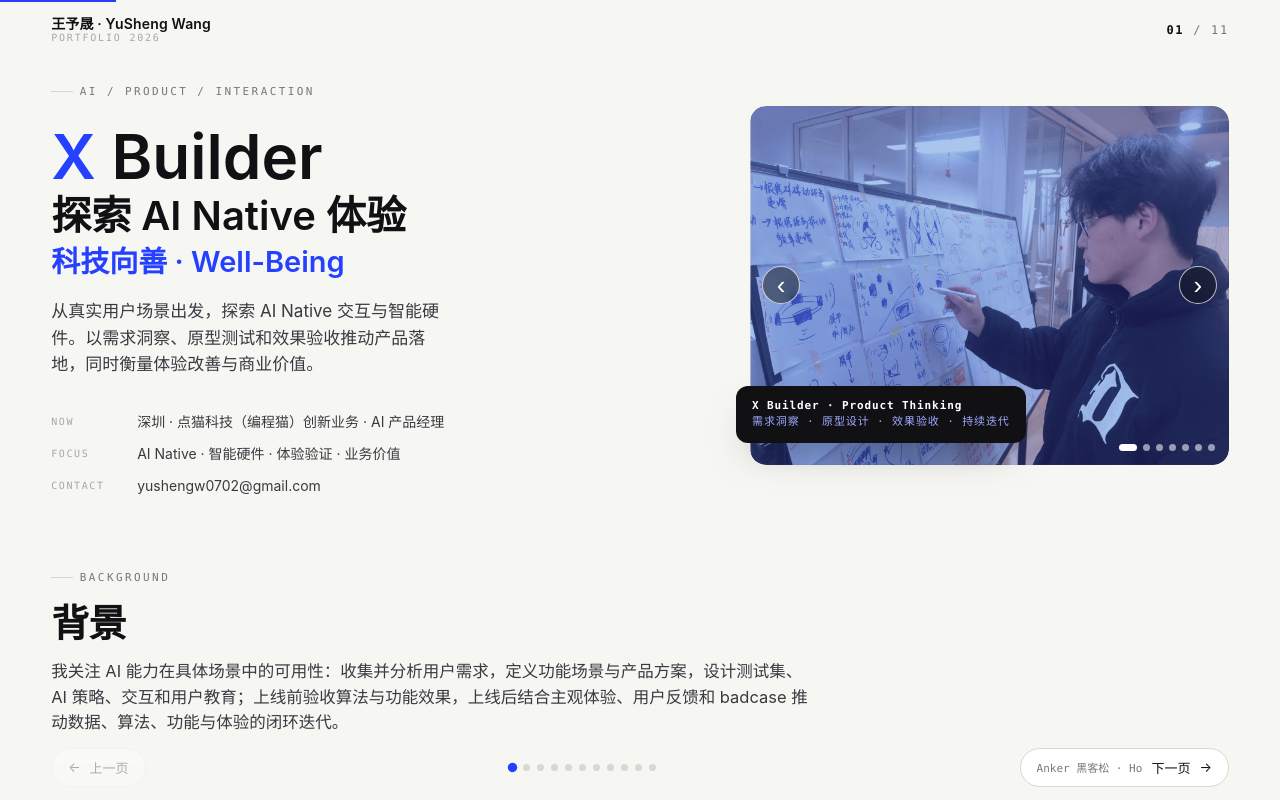
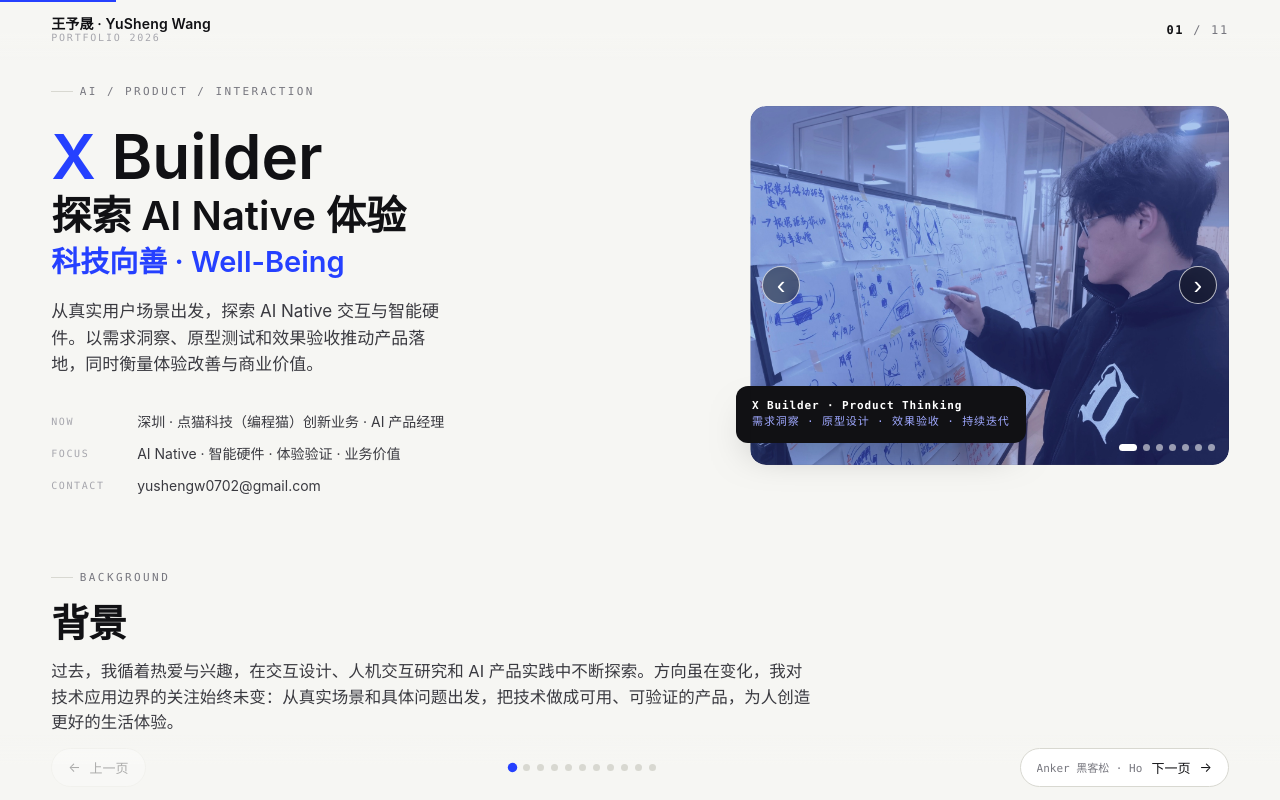
Before and after one commit to yushengw0702-prog/portfolio-ai-builder-v3, a plain HTML site: page index.html in a window 1280 px wide. Drawn offline with Linux system fonts and the light colour scheme.

```diff
--- a/index.html
+++ b/index.html
@@ -706,7 +706,7 @@ function buildHomeSections(){
     <div class="sec-head">
       <span class="eyebrow">Background</span>
       <h2>背景</h2>
-      <p>我关注 AI 能力在具体场景中的可用性：收集并分析用户需求，定义功能场景与产品方案，设计测试集、AI 策略、交互和用户教育；上线前验收算法与功能效果，上线后结合主观体验、用户反馈和 badcase 推动数据、算法、功能与体验的闭环迭代。</p>
+      <p>过去，我循着热爱与兴趣，在交互设计、人机交互研究和 AI 产品实践中不断探索。方向虽在变化，我对技术应用边界的关注始终未变：从真实场景和具体问题出发，把技术做成可用、可验证的产品，为人创造更好的生活体验。</p>
     </div>
     <div class="about-grid">${exp}</div>
     <div class="cap-row">${caps}</div>
```
